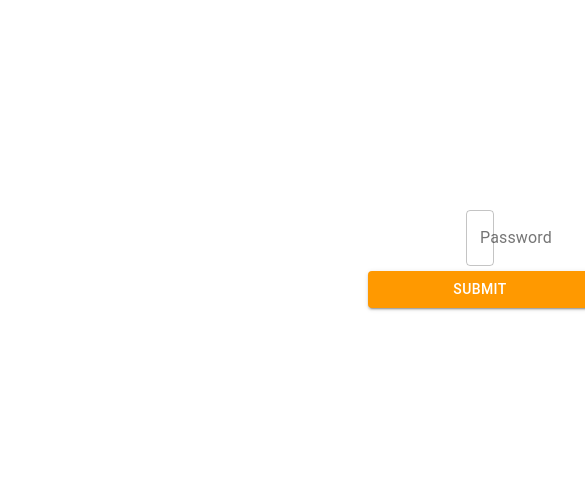
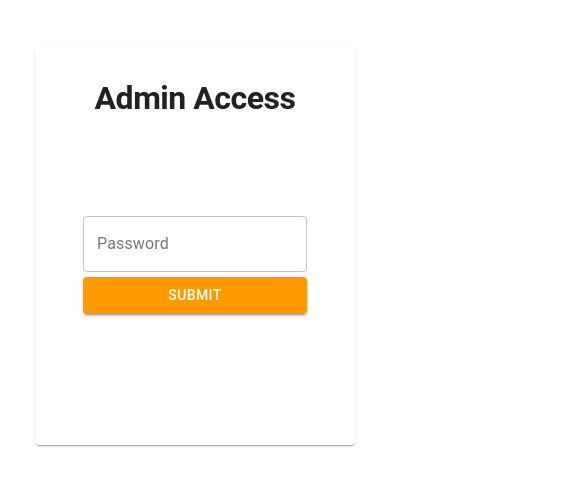
Before and after one commit to iSDestiny/Maverick, a React (Create React App) app in the folder frontend/: page /login in a window 390 px wide. Shown: the top 486 px of the page, 585 px wide, since content can reach past the window. Built offline with nearby package versions, Linux system fonts and the light colour scheme; no server answers.

Commit message:
configured fakelogin page to be mobile friendly

```diff
--- a/frontend/src/pages/FakeLogin.jsx
+++ b/frontend/src/pages/FakeLogin.jsx
@@ -1,4 +1,4 @@
-import { Button, Container, Paper, TextField } from '@material-ui/core';
+import { Button, Paper, TextField, Typography } from '@material-ui/core';
 import { useHistory } from 'react-router-dom';
 import React, { useState } from 'react';
 import { FlexContainer } from '../shared/container-styles';
@@ -16,14 +16,27 @@ const FakeLogin = ({ correctPassword, password, setPassword }) => {
         }
     };
     return (
-        <Container style={{ marginTop: '3rem', padding: '0 30rem' }}>
-            <Paper>
+        <FlexContainer
+            justify="center"
+            style={{ marginTop: '3rem', padding: '0 10rem' }}
+        >
+            <Paper style={{ maxWidth: '400px', padding: '2rem 3rem' }}>
+                <Typography
+                    variant="h1"
+                    style={{
+                        fontSize: '2rem',
+                        textAlign: 'center',
+                        fontWeight: '600'
+                    }}
+                >
+                    Admin Access
+                </Typography>
                 <form>
                     <FlexContainer
                         direction="column"
                         justify="center"
                         alignItems="center"
-                        height="50vh"
+                        height="35vh"
                     >
                         <TextField
                             type="password"
@@ -47,7 +60,7 @@ const FakeLogin = ({ correctPassword, password, setPassword }) => {
                     </FlexContainer>
                 </form>
             </Paper>
-        </Container>
+        </FlexContainer>
     );
 };
 
```
